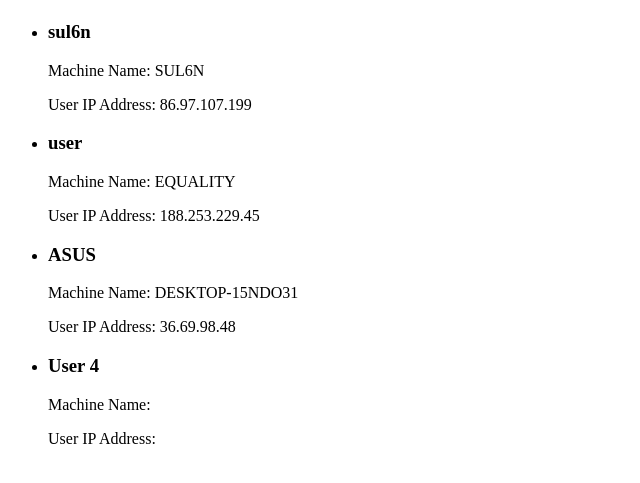
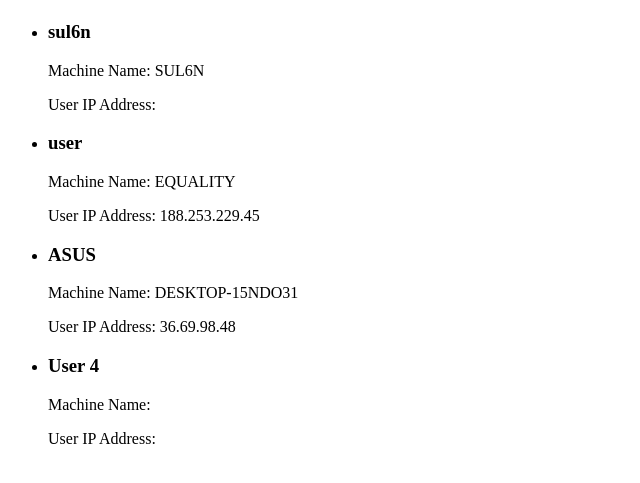
Before and after one commit to Sul6n-09/computer-logger, a plain HTML site: page index.html in a window 1280 px wide. Shown: the part 59-542 px from the top of the page, without its empty margins (0-640 px from the left). Drawn offline with Linux system fonts and the light colour scheme.

Commit message:
Update index.html

```diff
--- a/index.html
+++ b/index.html
@@ -9,7 +9,7 @@
         <li>
             <h3>sul6n</h3>
             <p>Machine Name: SUL6N</p>
-            <p>User IP Address: 86.97.107.199</p>
+            <p>User IP Address: </p>
         </li>
         <li>
             <h3>user</h3>
```
